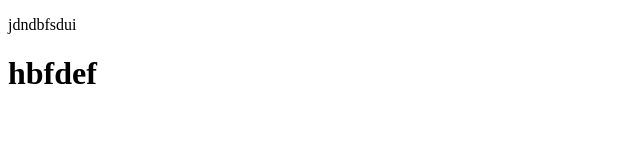
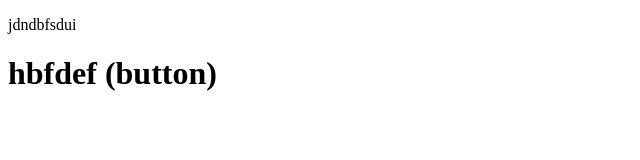
Before and after one commit to AnandUtpal/anand, a plain HTML site: page index.html in a window 1280 px wide. Shown: the whole page, without its empty margins (0-640 px from the left). Drawn offline with Linux system fonts and the light colour scheme.

```diff
--- a/index.html
+++ b/index.html
@@ -7,7 +7,7 @@
 </head>
 <body>
     <p>jdndbfsdui</p>
-    <h1>hbfdef</h1>
+    <h1>hbfdef (button)</h1>
 
 </body>
 </html>
```
